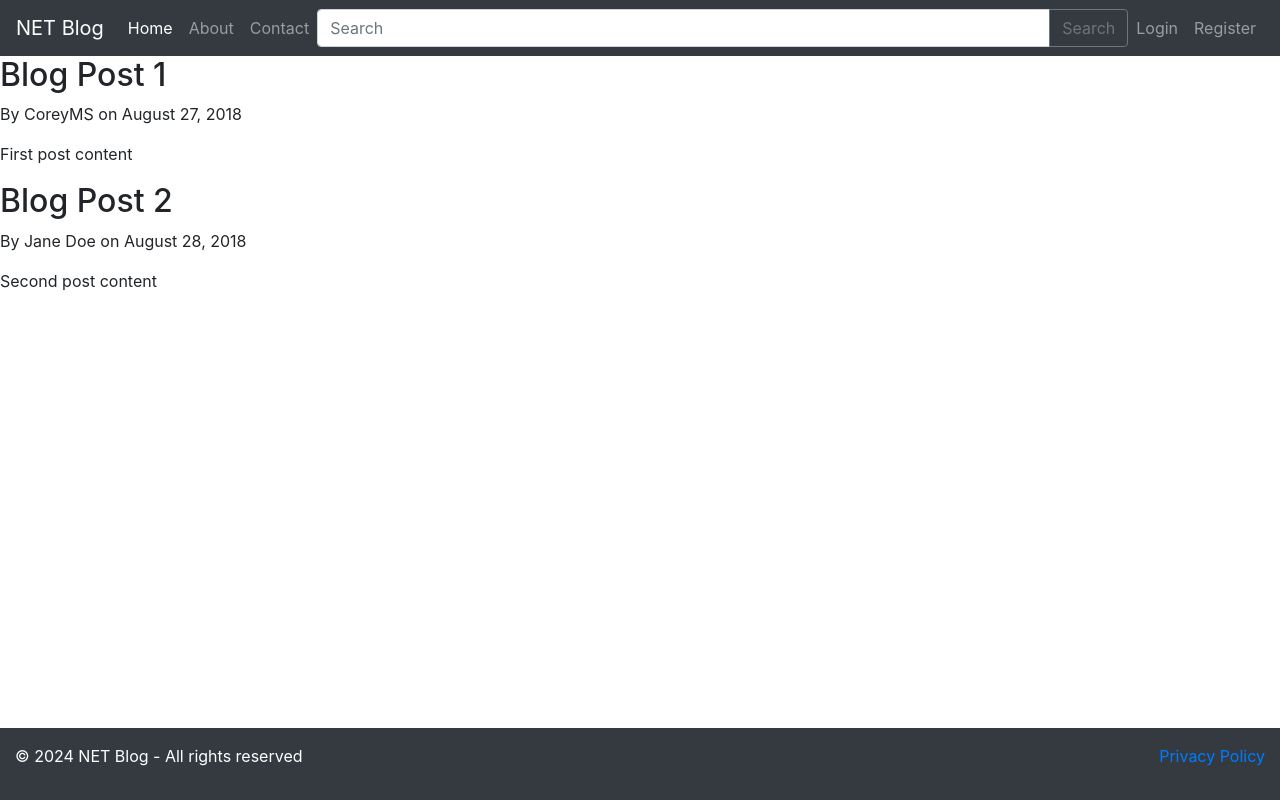
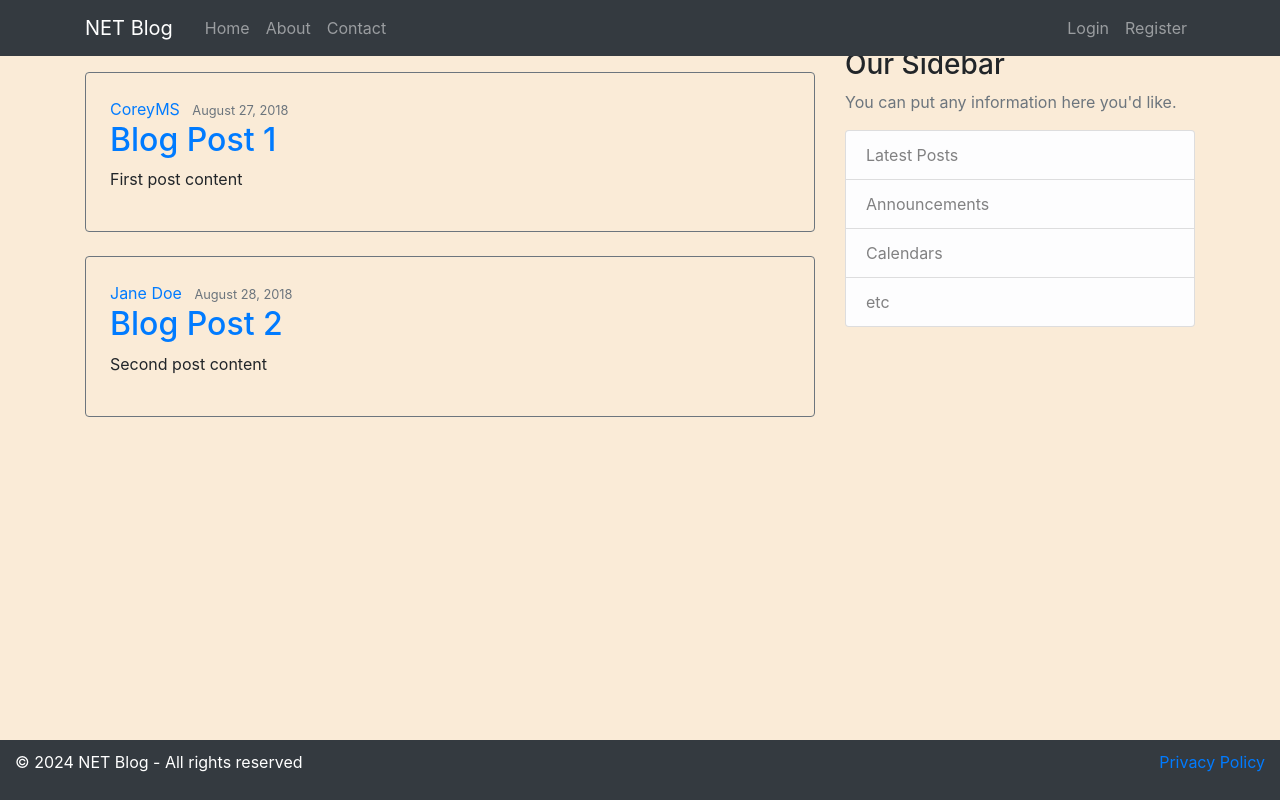
Before and after one commit to SirSoul1/NETwork, a Django app: page /blog/ in a window 1280 px wide. Run offline with Django 5.2, Linux system fonts and the light colour scheme; some libraries are stand-ins or nearby versions.

Commit message:
working on home.html

```diff
--- a/blog/templates/blog/base.html
+++ b/blog/templates/blog/base.html
@@ -1,52 +1,106 @@
+{% load static %}
 <!DOCTYPE html>
 <html lang="en">
 <head>
     <meta charset="UTF-8">
     <meta name="viewport" content="width=device-width, initial-scale=1, shrink-to-fit=no">
-    <link rel="stylesheet" href="https://stackpath.bootstrapcdn.com/bootstrap/4.5.2/css/bootstrap.min.css">
-    <link rel="stylesheet" href="https://stackpath.bootstrapcdn.com/font-awesome/4.7.0/css/font-awesome.min.css">
-    <title>{% block title %}NET Blog{% endblock %}</title>
+
+    <!-- Bootstrap CSS -->
+    <link rel="stylesheet" href="https://maxcdn.bootstrapcdn.com/bootstrap/4.0.0/css/bootstrap.min.css" integrity="sha384-Gn5384xqQ1aoWXA+058RXPxPg6fy4IWvTNh0E263XmFcJlSAwiGgFAW/dAiS6JXm" crossorigin="anonymous">
+
+    <!-- Custom CSS -->
+    <style>
+        html, body {
+            height: 100%; /* Ensure full height for the page */
+            margin: 0; /* Remove default margin */
+            background-color: antiquewhite; /* Background color */
+            display: flex;
+            flex-direction: column;
+        }
+
+        .container-flex {
+            flex: 1; /* Make content take up all available space */
+        }
+
+        footer {
+            background-color: #343a40; /* Dark background */
+            color: white; /* White text */
+            padding: 10px 0; /* Padding for the footer */
+            position: fixed;
+            width: 100%;
+            bottom: 0; /* Stick the footer to the bottom */
+        }
+
+        .navbar-custom {
+            background-color: #343a40; /* Ensures navbar is consistent with footer */
+            margin-bottom: 20px; /* Adds some space below the navbar */
+        }
+
+        .input-group .form-control {
+            border-right: 0; /* Smoothens the input group appearance */
+        }
+
+        .input-group .input-group-append .btn {
+            border-left: 0; /* Aligns button seamlessly with input */
+        }
+
+        .footer a {
+            color: #ffffff; /* Ensures links are also white */
+        }
+    </style>
+
+    {% block title %}
+        <title>NET Blog</title>
+    {% endblock %}
 </head>
 <body>
-    <header>
-        <nav class="navbar navbar-expand-lg navbar-dark bg-dark">
-            <a class="navbar-brand" href="{% url 'blog-home' %}">NET Blog</a>
-            <button class="navbar-toggler" type="button" data-toggle="collapse" data-target="#navbarNav" aria-controls="navbarNav" aria-expanded="false" aria-label="Toggle navigation">
-                <span class="navbar-toggler-icon"></span>
-            </button>
-            <div class="collapse navbar-collapse" id="navbarNav">
-                <ul class="navbar-nav mr-auto">
-                    <li class="nav-item active">
-                        <a class="nav-link" href="{% url 'blog-home' %}">Home <span class="sr-only">(current)</span></a>
-                    </li>
-                    <li class="nav-item">
-                        <a class="nav-link" href="{% url 'blog-about' %}">About</a>
-                    </li>
-                    <li class="nav-item">
-                        <a class="nav-link" href="{% url 'blog-contact' %}">Contact</a>
-                    </li>
-                </ul>
-                <div class="input-group">
-                    <input type="text" class="form-control" placeholder="Search" aria-label="Search" name="q">
-                    <div class="input-group-append">
-                        <button class="btn btn-outline-secondary" type="submit">Search</button>
+    <header class="site-header">
+        <nav class="navbar navbar-expand-md navbar-dark bg-dark fixed-top">
+            <div class="container">
+                <a class="navbar-brand mr-4" href="{% url 'blog-home' %}">NET Blog</a>
+                <button class="navbar-toggler" type="button" data-toggle="collapse" data-target="#navbarToggle" aria-controls="navbarToggle" aria-expanded="false" aria-label="Toggle navigation">
+                    <span class="navbar-toggler-icon"></span>
+                </button>
+                <div class="collapse navbar-collapse" id="navbarToggle">
+                    <div class="navbar-nav mr-auto">
+                        <a class="nav-item nav-link" href="{% url 'blog-home' %}">Home</a>
+                        <a class="nav-item nav-link" href="{% url 'blog-about' %}">About</a>
+                        <a class="nav-item nav-link" href="{% url 'blog-contact' %}">Contact</a>
+                    </div>
+                    <!-- Navbar Right Side -->
+                    <div class="navbar-nav">
+                        <a class="nav-item nav-link" href="{% url 'blog-login' %}">Login</a>
+                        <a class="nav-item nav-link" href="{% url 'blog-register' %}">Register</a>
                     </div>
                 </div>
-                <ul class="navbar-nav ml-auto">
-                    <li class="nav-item">
-                        <a class="nav-link" href="{% url 'blog-login' %}">Login</a>
-                    </li>
-                    <li class="nav-item">
-                        <a class="nav-link" href="{% url 'blog-register' %}">Register</a>
-                    </li>
-                </ul>
             </div>
         </nav>
     </header>
 
-    {% block content %}{% endblock %}
-    <footer class="bg-dark text-white mt-4 fixed-bottom">
-        <div class="container-fluid py-3">
+    <main role="main" class="container-flex container mt-5">
+        <div class="row">
+            <div class="col-md-8">
+                {% block content %}{% endblock %}
+            </div>
+            <div class="col-md-4">
+                <div class="content-section">
+                    <h3>Our Sidebar</h3>
+                    <p class="text-muted">
+                        You can put any information here you'd like.
+                    </p>
+                    <ul class="list-group">
+                        <li class="list-group-item list-group-item-light">Latest Posts</li>
+                        <li class="list-group-item list-group-item-light">Announcements</li>
+                        <li class="list-group-item list-group-item-light">Calendars</li>
+                        <li class="list-group-item list-group-item-light">etc</li>
+                    </ul>
+                </div>
+            </div>
+        </div>
+    </main>
+
+    <footer>
+        <div class="container-fluid">
             <div class="row">
                 <div class="col-md-8">
                     <p>&copy; 2024 NET Blog - All rights reserved</p>
@@ -58,7 +112,9 @@
         </div>
     </footer>
 
-    <script src="https://code.jquery.com/jquery-3.5.1.slim.min.js"></script>
-    <script src="https://cdn.jsdelivr.net/npm/bootstrap@4.5.2/dist/js/bootstrap.min.js"></script>
+    <!-- Optional JavaScript -->
+    <script src="https://code.jquery.com/jquery-3.2.1.slim.min.js" integrity="sha384-KJ3o2DKtIkvYIK3UENzmM7KCkRr/rE9/Qpg6aAZGJwFDMVNA/GpGFF93hXpG5KkN" crossorigin="anonymous"></script>
+    <script src="https://cdnjs.cloudflare.com/ajax/libs/popper.js/1.12.9/umd/popper.min.js" integrity="sha384-ApNbgh9B+Y1QKtv3Rn7W3mgPxhU9K/ScQsAP7hUibX39j7fakFPskvXusvfa0b4Q" crossorigin="anonymous"></script>
+    <script src="https://maxcdn.bootstrapcdn.com/bootstrap/4.0.0/js/bootstrap.min.js" integrity="sha384-JZR6Spejh4U02d8jOt6vLEHfe/JQGiRRSQQxSfFWpi1MquVdAyjUar5+76PVCmYl" crossorigin="anonymous"></script>
 </body>
 </html>
--- a/blog/templates/blog/home.html
+++ b/blog/templates/blog/home.html
@@ -1,13 +1,19 @@
-{% extends 'blog/base.html' %}
-
+{% extends "blog/base.html" %}
 {% block content %}
-
     {% for post in posts %}
-
-        <h2> {{post.title}} </h2>
-        <p>By {{ post.author }} on {{ post.date_posted }}</p>
-        <p>{{ post.content }}</p>
-
+        <div class="container my-4 p-4 border border-secondary rounded shadow-sm">
+            <article class="media content-section">
+                <div class="media-body">
+                    <div class="article-metadata">
+                        <a class="mr-2" href="#">{{ post.author }}</a>
+                        <small class="text-muted">{{ post.date_posted }}</small>
+                    </div>
+                    <h2><a class="article-title" href="#">{{ post.title }}</a></h2>
+                    <div class="article-content-container">
+                        <p class="article-content">{{ post.content }}</p>
+                    </div>
+                </div>
+            </article>
+        </div>
     {% endfor %}
-
 {% endblock content %}
```
Also changed, not shown: blog/static/css/main.css (added, +43 -0 lines), blog/templates/blog/static/css/style.css (deleted, +0 -16 lines).
